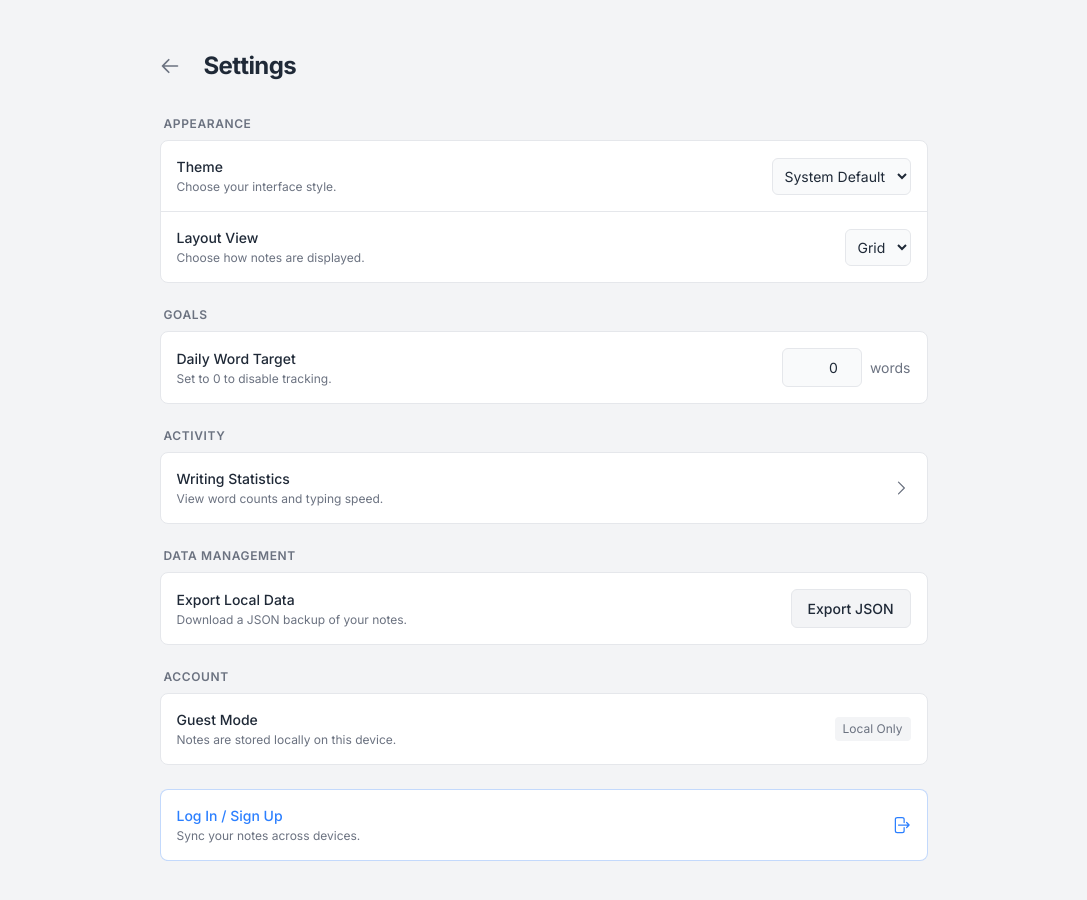
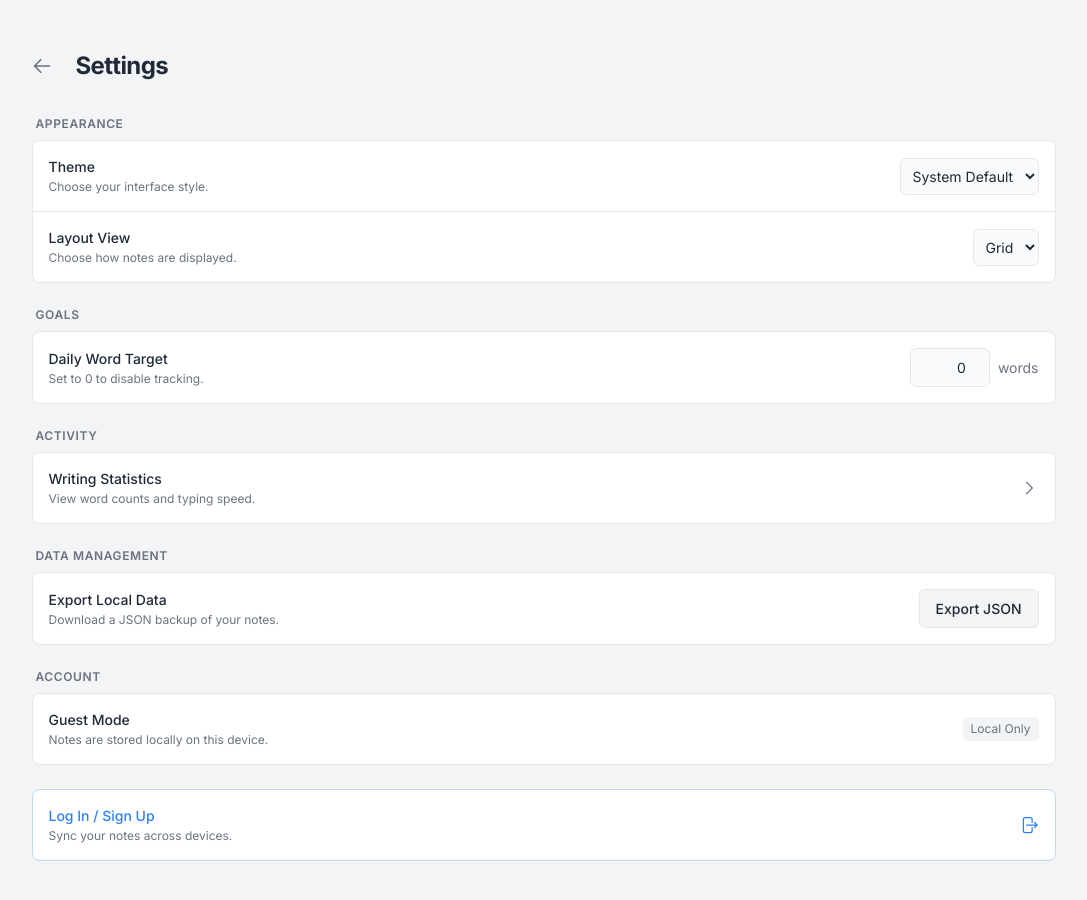
Before and after one commit to jacobslabs/brainlog, a React (Vite) app: page /settings in a window 1280 px wide. Shown: the top 900 px of the page, without its empty margins (89-1176 px from the left). Built offline with nearby package versions, Linux system fonts and the light colour scheme; no server answers.

Commit message:
style: use max-w-5xl for settings and stats to match home width

```diff
--- a/src/pages/SettingsPage.jsx
+++ b/src/pages/SettingsPage.jsx
@@ -55,7 +55,7 @@ export default function SettingsPage() {
             className="flex flex-col items-center min-h-screen pb-24 md:pb-12 md:p-12"
             style={{ backgroundColor: 'var(--bg-body)', color: 'var(--text-main)' }}
         >
-            <div className="w-full max-w-3xl px-4 pt-4 md:px-0 md:pt-0">
+            <div className="w-full max-w-5xl px-4 pt-4 md:px-0 md:pt-0">
 
                 {/* Header */}
                 <div className="flex items-center gap-4 mb-8">
--- a/src/pages/StatsPage.jsx
+++ b/src/pages/StatsPage.jsx
@@ -65,7 +65,7 @@ export default function StatsPage() {
             className="flex flex-col items-center min-h-screen pb-24 md:pb-12 md:p-12"
             style={{ backgroundColor: 'var(--bg-body)', color: 'var(--text-main)' }}
         >
-            <div className="w-full max-w-3xl px-4 pt-4 md:px-0 md:pt-0">
+            <div className="w-full max-w-5xl px-4 pt-4 md:px-0 md:pt-0">
 
                 {/* Header */}
                 <div className="flex items-center gap-4 mb-8">
```
